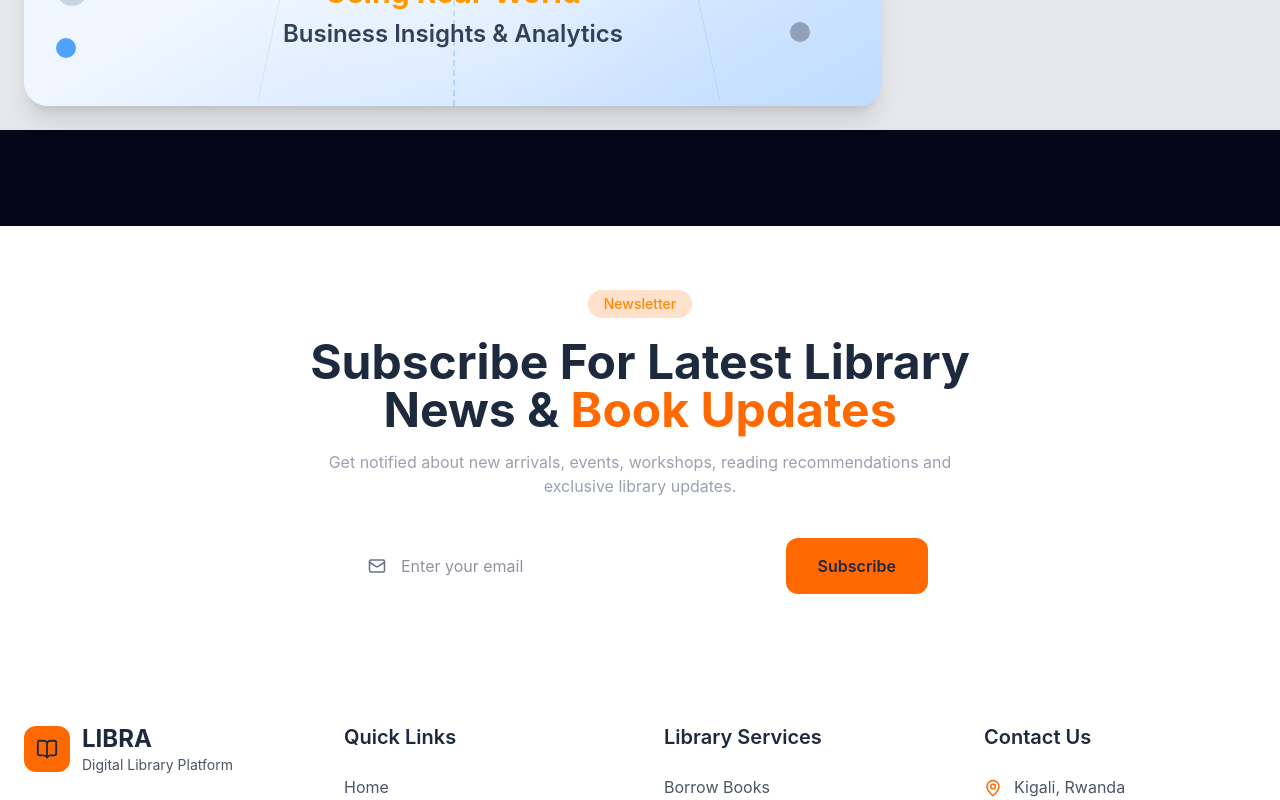
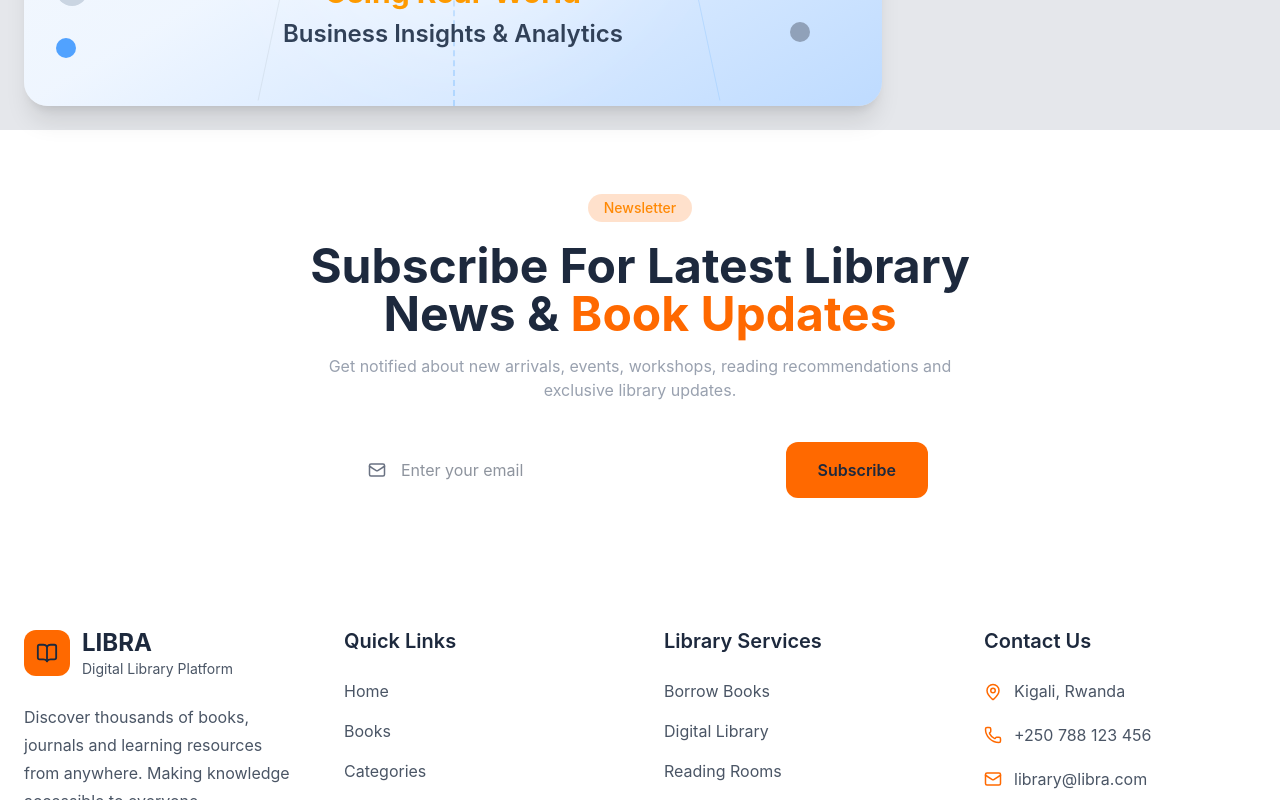
Before and after one commit to system-Barinda/LIBRA, a React (Vite) app: page / in a window 1280 px wide. Shown: the part 1820-2620 px from the top of the page. Built offline with nearby package versions, Linux system fonts and the light colour scheme.

Commit message:
chore:updated

```diff
--- a/src/pages/Footer.tsx
+++ b/src/pages/Footer.tsx
@@ -3,7 +3,7 @@ import { FaFacebook, FaInstagram, FaLinkedin, FaTwitter } from "react-icons/fa";
 
 const Footer = () => {
   return (
-    <footer className="mt-24 bg-white text-slate-800">
+    <footer className=" bg-white text-slate-800">
       {/* Newsletter */}
       <div className="border-b border-white/10">
         <div className="mx-auto max-w-7xl px-6 py-16">
```
